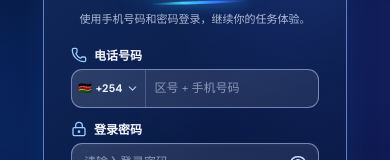
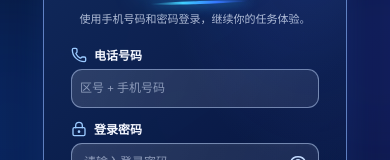
Before and after one commit to xiaolongsvip/whatsapp-task-platform, a Next.js app in the folder apps/web/: page / in a window 390 px wide. Shown: the part 311-471 px from the top of the page. Built offline with nearby package versions, Linux system fonts and the light colour scheme.

Commit message:
Remove country selector and accept full international phone number in one field

```diff
--- a/apps/web/src/components/auth-entry.tsx
+++ b/apps/web/src/components/auth-entry.tsx
@@ -2,18 +2,9 @@
 
 import { FormEvent, useEffect, useState } from "react";
 import Link from "next/link";
-import { Check, ChevronDown, Eye, EyeOff, LockKeyhole, Phone, ShieldCheck, UserRoundPlus } from "lucide-react";
-
-const COUNTRY_CODES = [
-  { name: "Kenya", flag: "🇰🇪", code: "+254" },
-  { name: "United States", flag: "🇺🇸", code: "+1" },
-  { name: "United Kingdom", flag: "🇬🇧", code: "+44" },
-  { name: "Japan", flag: "🇯🇵", code: "+81" },
-  { name: "Taiwan", flag: "🇹🇼", code: "+886" },
-];
+import { Check, Eye, EyeOff, LockKeyhole, Phone, ShieldCheck, UserRoundPlus } from "lucide-react";
 
 export function AuthEntry() {
-  const [countryCode, setCountryCode] = useState("+254");
   const [phone, setPhone] = useState("");
   const [password, setPassword] = useState("");
   const [remember, setRemember] = useState(true);
@@ -25,18 +16,7 @@ export function AuthEntry() {
   useEffect(() => {
     try {
       const savedPhone = window.localStorage.getItem("wtp.remembered-phone");
-      const savedCode = window.localStorage.getItem("wtp.remembered-country-code");
-      if (savedPhone) {
-        const savedDigits = savedPhone.replace(/\\D/g, "");
-        const match = COUNTRY_CODES.find((country) => savedDigits.startsWith(country.code.replace("+", "")));
-        if (match) {
-          setCountryCode(match.code);
-          setPhone(savedDigits.slice(match.code.length - 1));
-        } else {
-          setPhone(savedDigits);
-        }
-      }
-      if (savedCode && COUNTRY_CODES.some((country) => country.code === savedCode)) setCountryCode(savedCode);
+      if (savedPhone) setPhone(savedPhone);
     } catch {
       // Login remains available when browser storage is disabled.
     }
@@ -50,16 +30,7 @@ export function AuthEntry() {
     event.preventDefault();
     setError("");
     setNotice("");
-    const typedDigits = phone.replace(/\D/g, "");
-    const typedInternational = phone.trim().startsWith("+") || COUNTRY_CODES.some((country) => {
-      const prefix = country.code.replace("+", "");
-      return typedDigits.startsWith(prefix) && typedDigits.length > prefix.length + 6;
-    });
-    const matchedCountry = typedInternational
-      ? COUNTRY_CODES.find((country) => typedDigits.startsWith(country.code.replace("+", "")))
-      : undefined;
-    const fullPhone = typedInternational ? typedDigits : `${countryCode}${typedDigits}`.replace(/\D/g, "");
-    const effectiveCountryCode = matchedCountry?.code ?? countryCode;
+    const fullPhone = phone.replace(/\D/g, "");
     if (!/^\d{8,15}$/.test(fullPhone)) {
       setError("请输入正确的手机号码。");
       return;
@@ -84,11 +55,9 @@ export function AuthEntry() {
       try {
         if (remember) {
           window.localStorage.setItem("wtp.remembered-phone", fullPhone);
-          window.localStorage.setItem("wtp.remembered-country-code", effectiveCountryCode);
-        } else {
+                  } else {
           window.localStorage.removeItem("wtp.remembered-phone");
-          window.localStorage.removeItem("wtp.remembered-country-code");
-        }
+                  }
       } catch {
         // Do not block login if browser storage is disabled.
       }
@@ -142,15 +111,7 @@ export function AuthEntry() {
           <div className="aurora-field">
             <label htmlFor="home-phone"><Phone size={17} /> 电话号码</label>
             <div className="aurora-phone-control">
-              <label className="aurora-country" htmlFor="country-code" aria-label="国家区号">
-                <span>{COUNTRY_CODES.find((country) => country.code === countryCode)?.flag ?? "🌐"}</span>
-                <select id="country-code" value={countryCode} onChange={(event) => setCountryCode(event.target.value)} aria-label="选择国家区号">
-                  {COUNTRY_CODES.map((country) => <option key={country.code} value={country.code}>{country.name} {country.code}</option>)}
-                </select>
-                <span className="aurora-country-code">{countryCode}</span>
-                <ChevronDown size={13} />
-              </label>
-              <input id="home-phone" name="username" type="tel" inputMode="numeric" autoComplete="tel-national" placeholder="区号 + 手机号码" value={phone} onChange={(event) => handlePhoneChange(event.target.value)} required maxLength={16} />
+              <input id="home-phone" name="username" type="tel" inputMode="tel" autoComplete="tel" placeholder="区号 + 手机号码" value={phone} onChange={(event) => handlePhoneChange(event.target.value)} required maxLength={22} />
             </div>
           </div>
 
```
